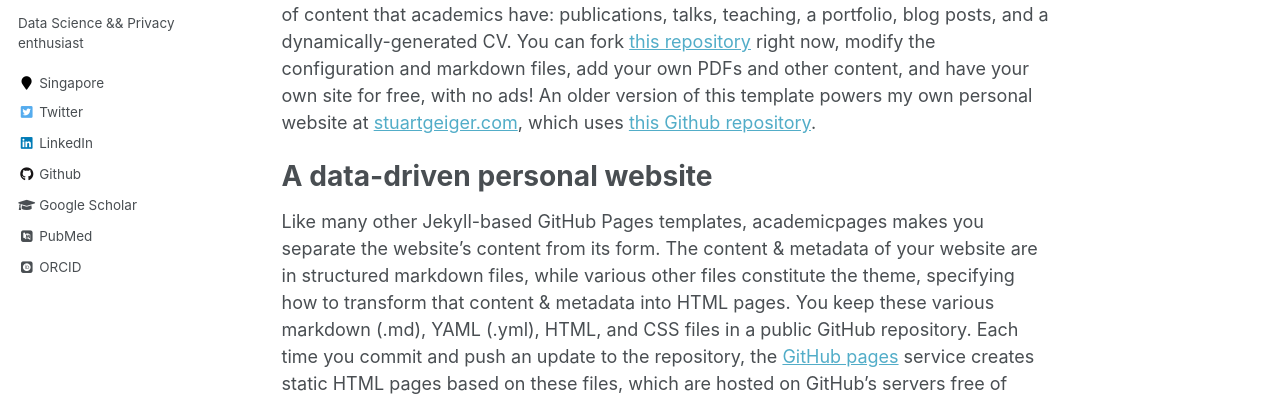
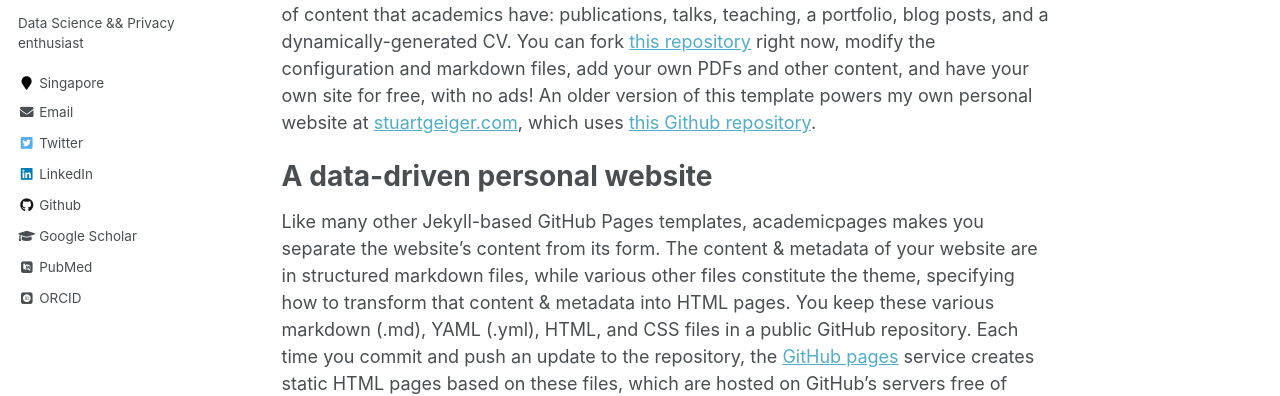
Before and after one commit to ramesht007/ramesht007.github.io, a Jekyll site: the page built from _pages/about.md, in a window 1280 px wide. Shown: the part 322-718 px from the top of the page. Built offline with Jekyll 4.4.1, drawn with Linux system fonts in a browser that asks for light colours; some web fonts are replaced.

Commit message:
minor_update

```diff
--- a/_config.yml
+++ b/_config.yml
@@ -87,7 +87,7 @@ author:
   employer         :
   pubmed           : "https://www.ncbi.nlm.nih.gov/pubmed/?term=john+snow"
   googlescholar    : "https://scholar.google.com/citations?user=AfULocsAAAAJ&hl=en"
-  email            :
+  email            : "ramesht@comp.nus.edu.sg"
   researchgate     :  # example: "https://www.researchgate.net/profile/yourprofile"
   uri              :
   bitbucket        :
@@ -102,7 +102,7 @@ author:
   instagram        :
   impactstory      : #"https://profiles.impactstory.org/u/xxxx-xxxx-xxxx-xxxx"
   lastfm           :
-  linkedin         : "ramesht-3704"
+  linkedin         : "ramesht-3704/"
   orcid            : "http://orcid.org/yourorcidurl"
   pinterest        :
   soundcloud       :
```
